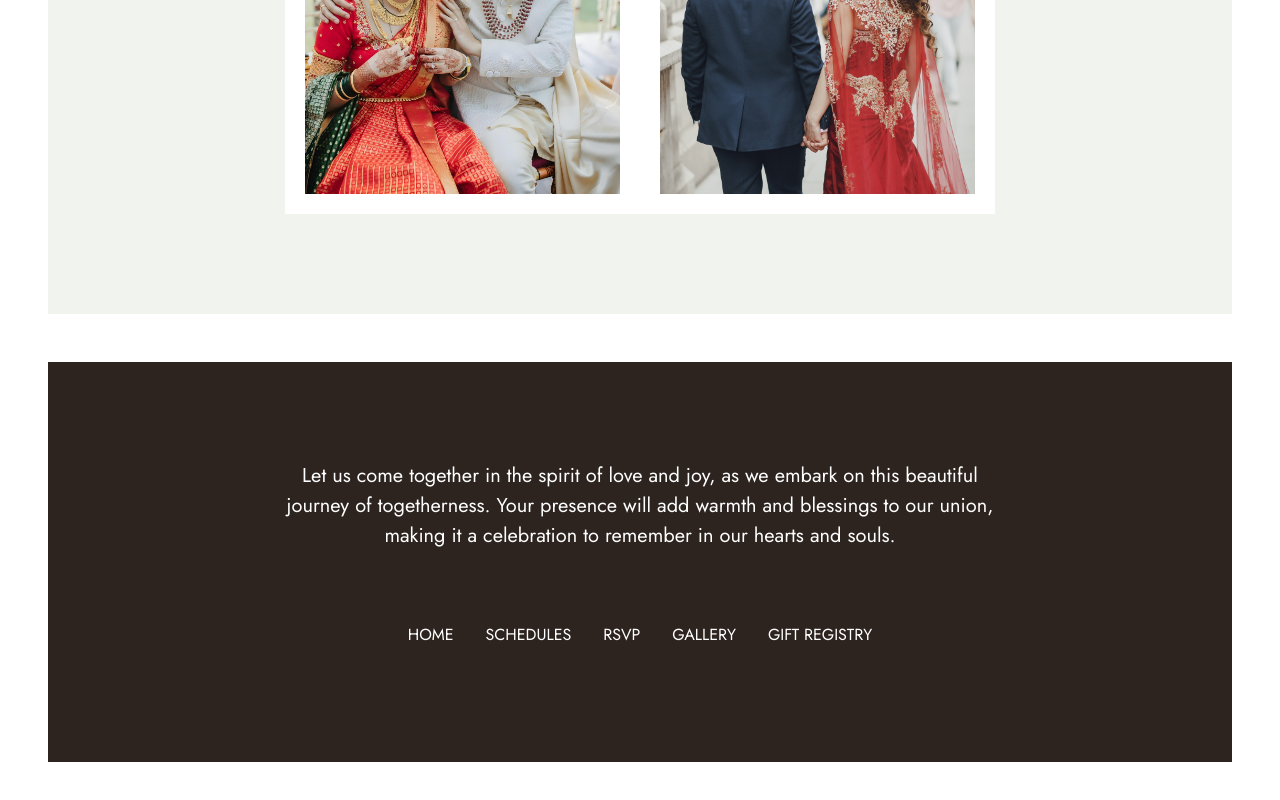
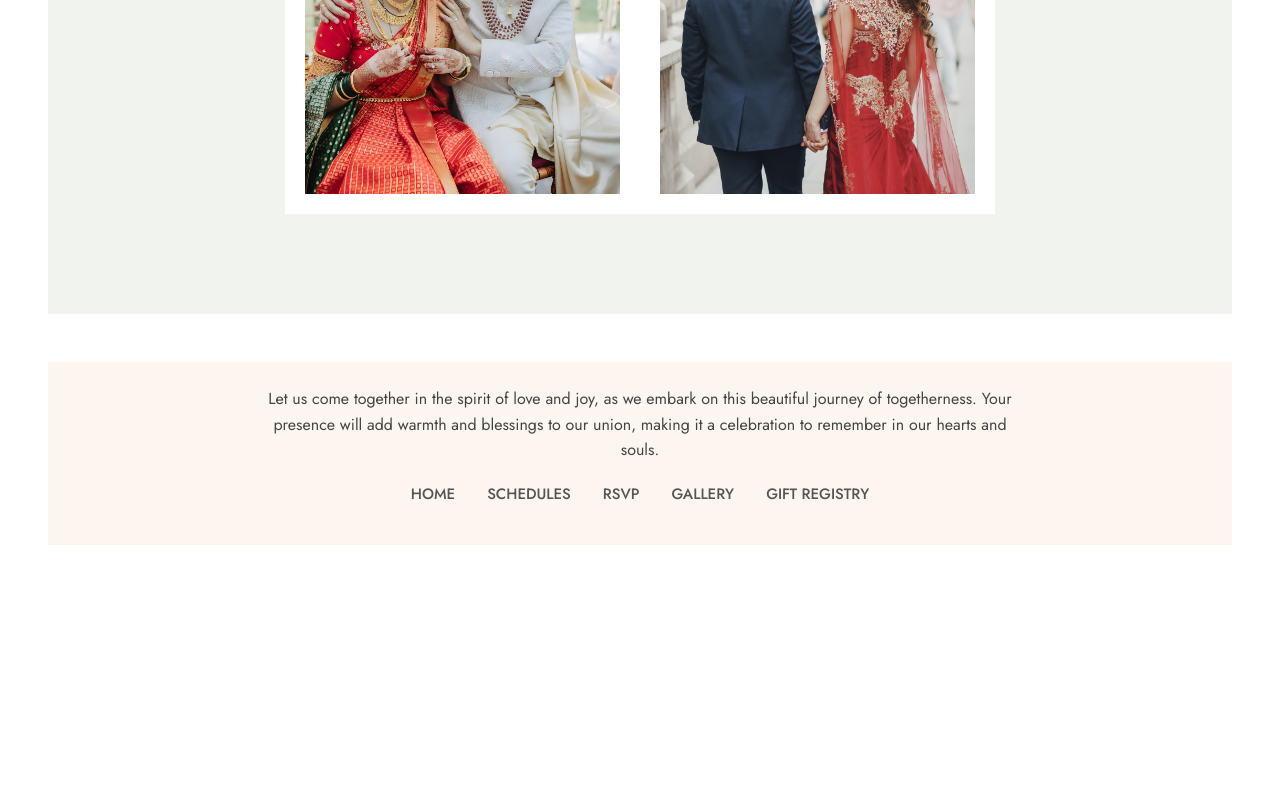
Before and after one commit to pavansvgithub/weddingpage, a React (Create React App) app: page /book in a window 1280 px wide. Shown: the part 440-1240 px from the top of the page. After the commit the page ends 1033 px from the top, so only its background shows below. Built offline with nearby package versions, Linux system fonts and the light colour scheme; a web font is replaced by a local one.

Commit message:
Update index.css

```diff
--- a/src/Components/Footer/index.css
+++ b/src/Components/Footer/index.css
@@ -1,18 +1,29 @@
-.footer-div{
-    background-color: #2D2420;
-    height: 400px;
-    width: 100%;
-    display: flex;
-    flex-direction: column;
-    justify-content: center;
-    align-items: center;
+.footer-div {
+  background-color: #fdf6f0;
+  padding: 40px 0;
+  color: #333;
+  text-align: center;
 }
-.footer-p1{
-    color: white;
-    width: 60%;
-    font-size: 20px;
+
+.footer-p1 {
+  max-width: 800px;
+  margin: 0 auto 20px auto;
+  font-size: 16px;
+  line-height: 1.6;
+  color: #444;
+  padding: 0 20px;
 }
-.footer-p2{
-    color: white;
-    margin: 40px 20px;
+
+.footer-p2 {
+  margin: 0 15px;
+  color: #555;
+  font-weight: 500;
+  font-size: 15px;
+  text-decoration: none;
+  transition: color 0.3s ease;
 }
+
+.footer-p2:hover {
+  color: #d63384;
+  text-decoration: underline;
+}
```
